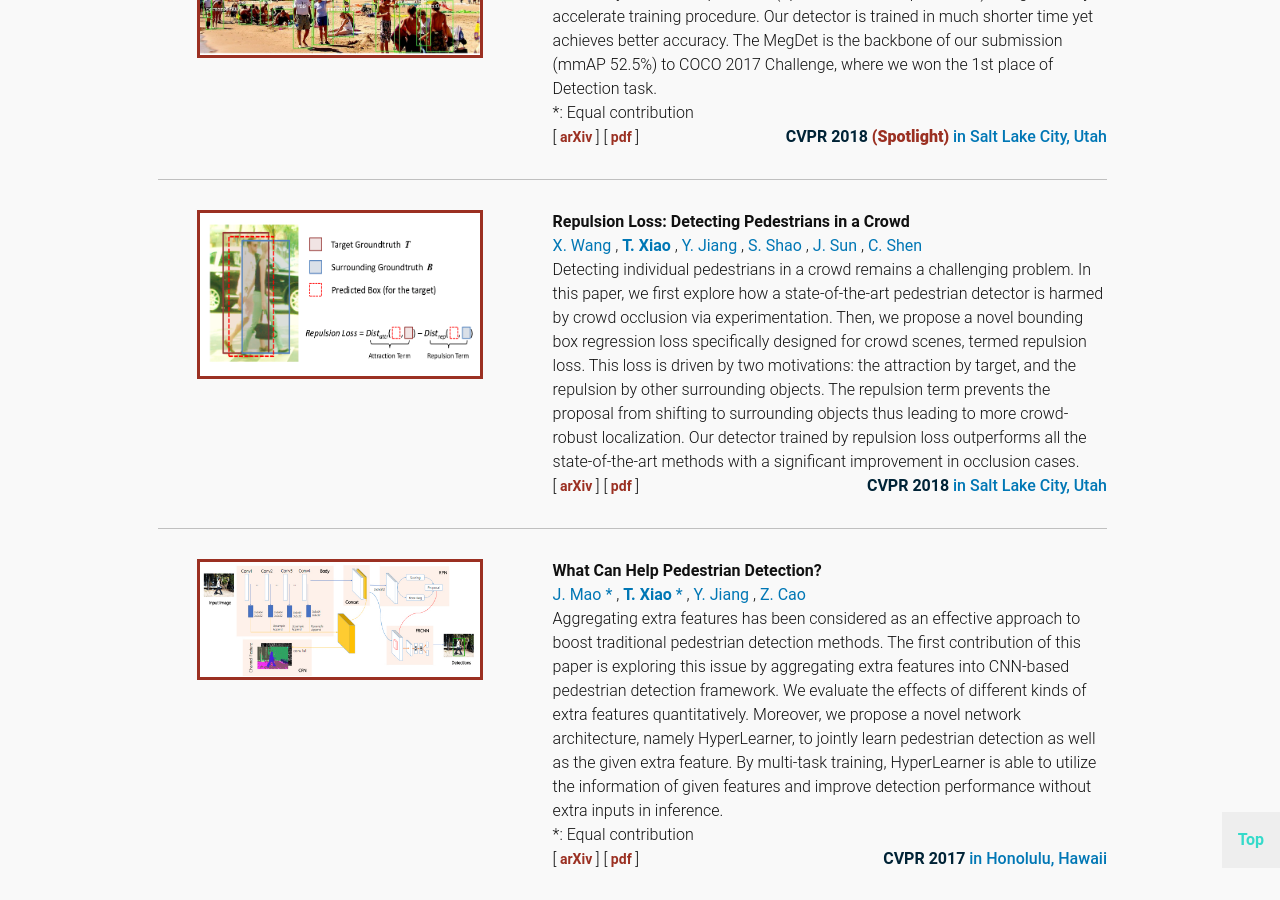
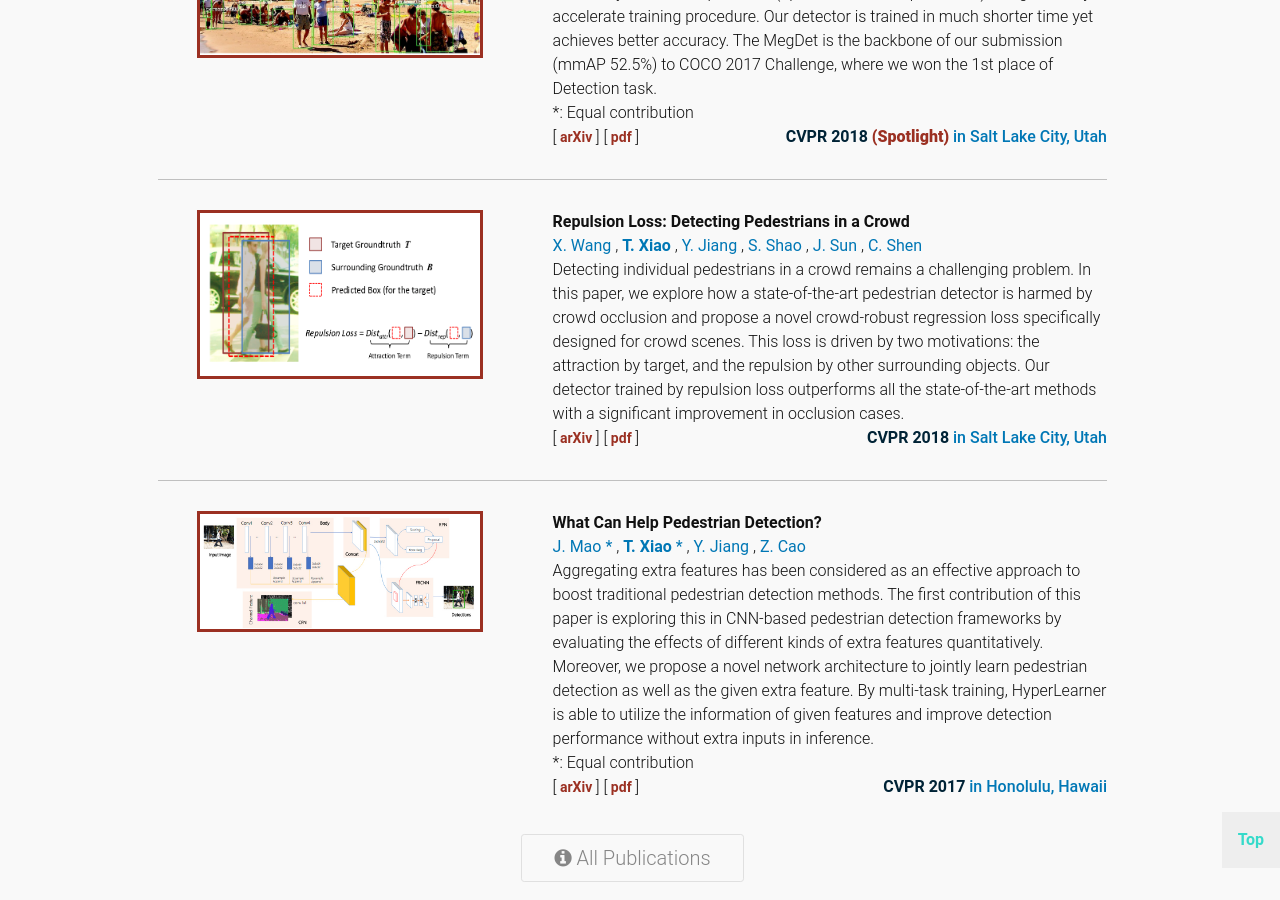
Before and after one commit to Tete-Xiao/Tete-Xiao.github.io, a Jekyll site: the page built from index.html, in a window 1280 px wide and 900 px high, scrolled down 1904 px. Built offline with Jekyll 4.4.1, drawn with Linux system fonts in a browser that asks for light colours.

Commit message:
modify descs

```diff
--- a/_data/publications.yml
+++ b/_data/publications.yml
@@ -56,7 +56,7 @@
       url:  ''
   publisher:  'CVPR 2018'
   place: 'in Salt Lake City, Utah'
-  desc: 'Detecting individual pedestrians in a crowd remains a challenging problem. In this paper, we first explore how a state-of-the-art pedestrian detector is harmed by crowd occlusion via experimentation. Then, we propose a novel bounding box regression loss specifically designed for crowd scenes, termed repulsion loss. This loss is driven by two motivations: the attraction by target, and the repulsion by other surrounding objects. The repulsion term prevents the proposal from shifting to surrounding objects thus leading to more crowd-robust localization. Our detector trained by repulsion loss outperforms all the state-of-the-art methods with a significant improvement in occlusion cases.'
+  desc: 'Detecting individual pedestrians in a crowd remains a challenging problem. In this paper, we explore how a state-of-the-art pedestrian detector is harmed by crowd occlusion and propose a novel crowd-robust regression loss specifically designed for crowd scenes. This loss is driven by two motivations: the attraction by target, and the repulsion by other surrounding objects. Our detector trained by repulsion loss outperforms all the state-of-the-art methods with a significant improvement in occlusion cases.'
   tags:
     - name: 'arXiv'
       url:  'https://arxiv.org/abs/1711.07752'
@@ -82,7 +82,7 @@
       url:  ''
   publisher:  'CVPR 2017'
   place:    'in Honolulu, Hawaii'
-  desc: 'Aggregating extra features has been considered as an effective approach to boost traditional pedestrian detection methods. The first contribution of this paper is exploring this issue by aggregating extra features into CNN-based pedestrian detection framework. We evaluate the effects of different kinds of extra features quantitatively. Moreover, we propose a novel network architecture, namely HyperLearner, to jointly learn pedestrian detection as well as the given extra feature. By multi-task training, HyperLearner is able to utilize the information of given features and improve detection performance without extra inputs in inference.'
+  desc: 'Aggregating extra features has been considered as an effective approach to boost traditional pedestrian detection methods. The first contribution of this paper is exploring this in CNN-based pedestrian detection frameworks by evaluating the effects of different kinds of extra features quantitatively. Moreover, we propose a novel network architecture to jointly learn pedestrian detection as well as the given extra feature. By multi-task training, HyperLearner is able to utilize the information of given features and improve detection performance without extra inputs in inference.'
   tags:
     - name: 'arXiv'
       url:  'https://arxiv.org/abs/1705.02757'
```
